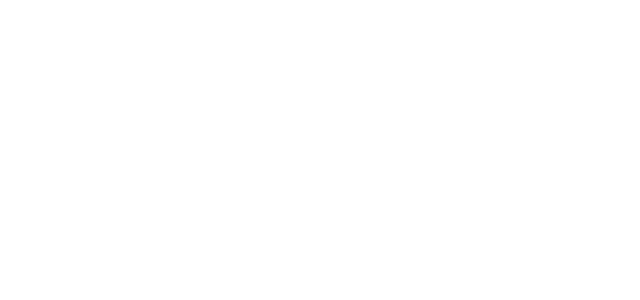
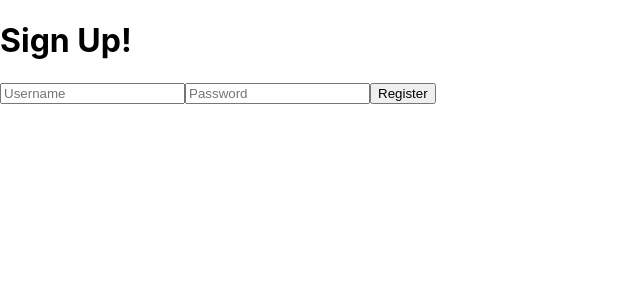
Before and after one commit to Team-Big-Bosses/New-FE, a React (Create React App) app in the folder client/: page /login in a window 1280 px wide. Shown: the top 300 px of the page, without its empty margins (0-640 px from the left). Built offline with nearby package versions, Linux system fonts and the light colour scheme.

Commit message:
login and register components built, forms work, CORS problem with backend

```diff
--- a/client/package.json
+++ b/client/package.json
@@ -7,10 +7,12 @@
     "@testing-library/react": "^9.3.2",
     "@testing-library/user-event": "^7.1.2",
     "axios": "^0.19.2",
+    "formik": "^2.1.3",
     "react": "^16.12.0",
     "react-dom": "^16.12.0",
     "react-router-dom": "^5.1.2",
-    "react-scripts": "3.3.1"
+    "react-scripts": "3.3.1",
+    "yup": "^0.28.1"
   },
   "scripts": {
     "start": "react-scripts start",
--- a/client/src/App.js
+++ b/client/src/App.js
@@ -5,16 +5,16 @@ import { Route } from 'react-router-dom';
 // import AdminMapBuilder from './admin/map-builder'
 // import World from './components/world'
 import LandingPage from './components/landing/LandingPage'
-// import Login from './components/landing/Login'
-import Register from './components/landing/Register'
+import Login from './components/landing/Login'
+import FormikRegister from './components/landing/Register'
 // import FormikRegisterTest from './components/landing/test'
 
 function App() {
   return (
     <div>
       <Route exact path="/" component={LandingPage} />
-      {/* <Route path="/login" component={Login} /> */}
-      <Route path="/register" component={Register} />
+      <Route path="/login" component={Login} />
+      <Route path="/register" component={FormikRegister} />
       {/* <Route path="/world" component={World} /> */}
       {/* <Route path="/test" component={FormikRegisterTest} />  */}
     </div>
--- a/client/src/components/landing/LandingPage.js
+++ b/client/src/components/landing/LandingPage.js
@@ -8,7 +8,7 @@ const LandingPage = () =>{
     <div className="landing-container">
       <h1>Welcome to Team Big Bosses!</h1>
       <div className="landing-nav">
-        {/* <Link to="/login">Login</Link> */}
+        <Link to="/login">Login</Link>
       </div>
     </div>
   )
--- a/client/src/components/landing/Login.js
+++ b/client/src/components/landing/Login.js
@@ -0,0 +1,53 @@
+import React, {useState} from 'react'
+import axios from 'axios'
+
+const Login = props =>{
+  const [credentials, setCredentials] = useState({
+    username: "",
+    password1: ""
+  });
+
+  const handleSubmit = e =>{
+    e.preventDefault();
+    axios
+      .post("https://team-big-bosses-be.herokuapp.com/api/login", credentials)
+      .then(res =>{
+        console.log(res);
+        localStorage.setItem("token", res.data.key)
+        props.history.push("/");
+      })
+      .catch(err =>{
+        console.log(err);
+        setCredentials({
+          username: "",
+          password1: ""
+        });
+      });
+  };
+
+  const handleChange = e =>{
+    setCredentials({...credentials, [e.target.name]: e.target.value});
+  };
+
+  return(
+    <div className="register-container">
+      <h1>Sign Up!</h1>
+      <form onSubmit={handleSubmit}>
+        <input
+          type="text"
+          placeholder="Username"
+          onChange={handleChange}
+        />
+        <input
+          type="password"
+          placeholder="Password"
+          onChange={handleChange}
+        />
+        <button type="submit">Register</button>
+      </form>
+    </div>
+  )
+}
+
+
+export default Login;
--- a/client/src/components/landing/Register.js
+++ b/client/src/components/landing/Register.js
@@ -2,48 +2,59 @@ import React, {useState} from 'react'
 import axios from 'axios'
 
 const Register = props =>{
-  const [username, setUsername] = useState("");
-  const [password1, setPassword1] = useState("");
-  const [password2, setPassword2] = useState("");
+  const [credentials, setCredentials] = useState({
+    username: "",
+    password1: "",
+    password2: ""
+  });
 
   const handleSubmit = e =>{
     e.preventDefault();
-    const newUser = {
-      username,
-      password1,
-      password2
-    };
-    console.log("Adding user: ", newUser);
-    addUser(newUser);
+    axios
+      .post("https://team-big-bosses-be.herokuapp.com/api/register", credentials)
+      .then(res =>{
+        console.log(res);
+        localStorage.setItem("token", res.data.key)
+        props.history.push("/");
+      })
+      .catch(err =>{
+        console.log(err.response);
+        setCredentials({
+          username: "",
+          password1: "",
+          password2: ""
+        });
+      });
   };
 
-  const addUser = user =>{
-    const endpoint = "https://team-big-bosses-be.herokuapp.com/api/registration/";
-    axios
-      .post(endpoint, user)
-      .then(res =>{
-        console.log(res.data);
-        localStorage.setItem("token", res.data.key);
-        // setUsername("");
-        // setPassword1("");
-        // setPassword2("");
-        props.history.push("/")
-      })
-      .catch(err =>{
-        console.log(err)
-      })
-  }
+  const handleChange = e =>{
+    setCredentials({...credentials, [e.target.name]: e.target.value});
+  };
+
   return(
     <div className="register-container">
-      <h1>Register</h1>
+      <h1>Sign Up!</h1>
       <form onSubmit={handleSubmit}>
-        <input type="text" placeholder="Username" value={username} onChange={e => setUsername(e.target.value)} />
-        <input type="text" placeholder="Password" value={password1} onChange={e => setPassword1(e.target.value)} />
-        <input type="text" placeholder="Confirm Password" value={password2} onChange={e => setPassword2(e.target.value)} />
-        <button type="submit">Submit</button>
+        <input
+          type="text"
+          placeholder="Username"
+          onChange={handleChange}
+        />
+        <input
+          type="password"
+          placeholder="Password"
+          onChange={handleChange}
+        />
+        <input
+          type="password"
+          placeholder="Confirm Password"
+          onChange={handleChange}
+        />
+        <button type="submit">Register</button>
       </form>
     </div>
   )
 }
 
+
 export default Register;
```
Also changed, not shown: 1 other file (tests, documents, lock files or other folders).
